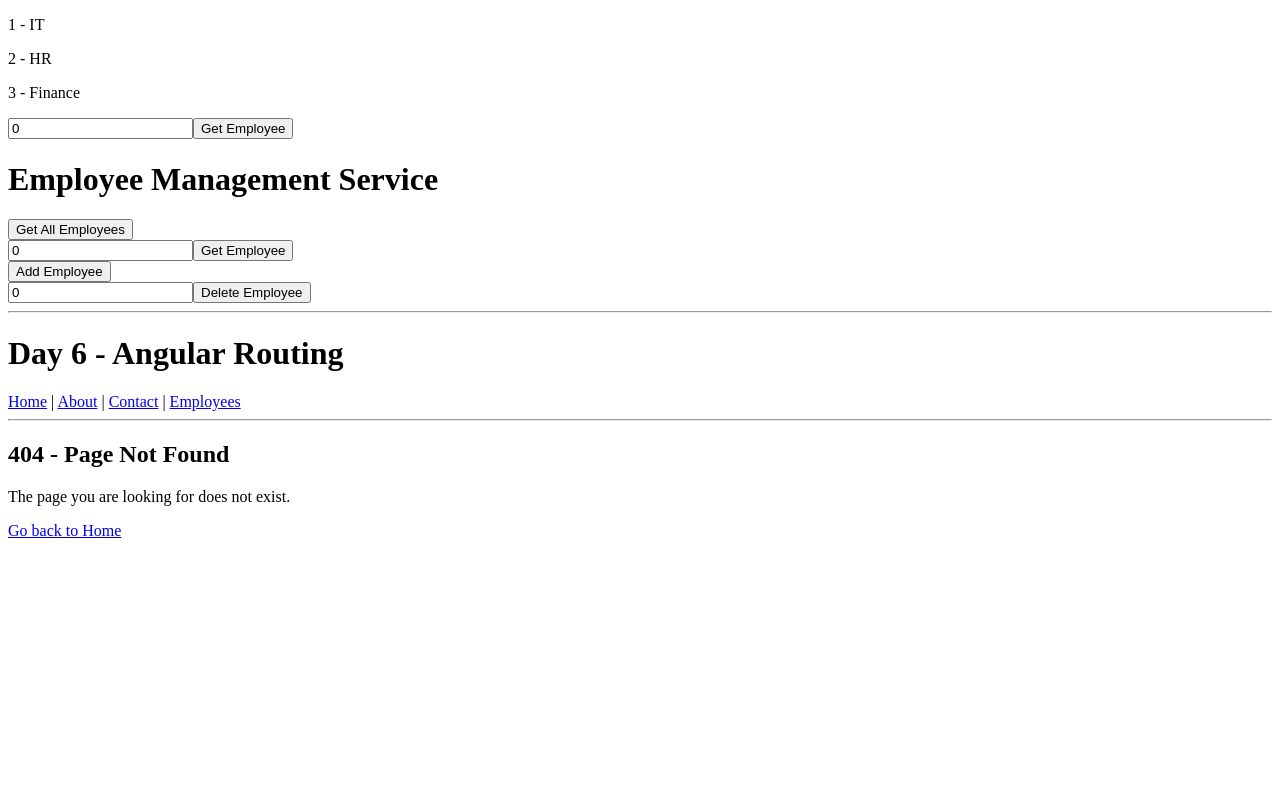
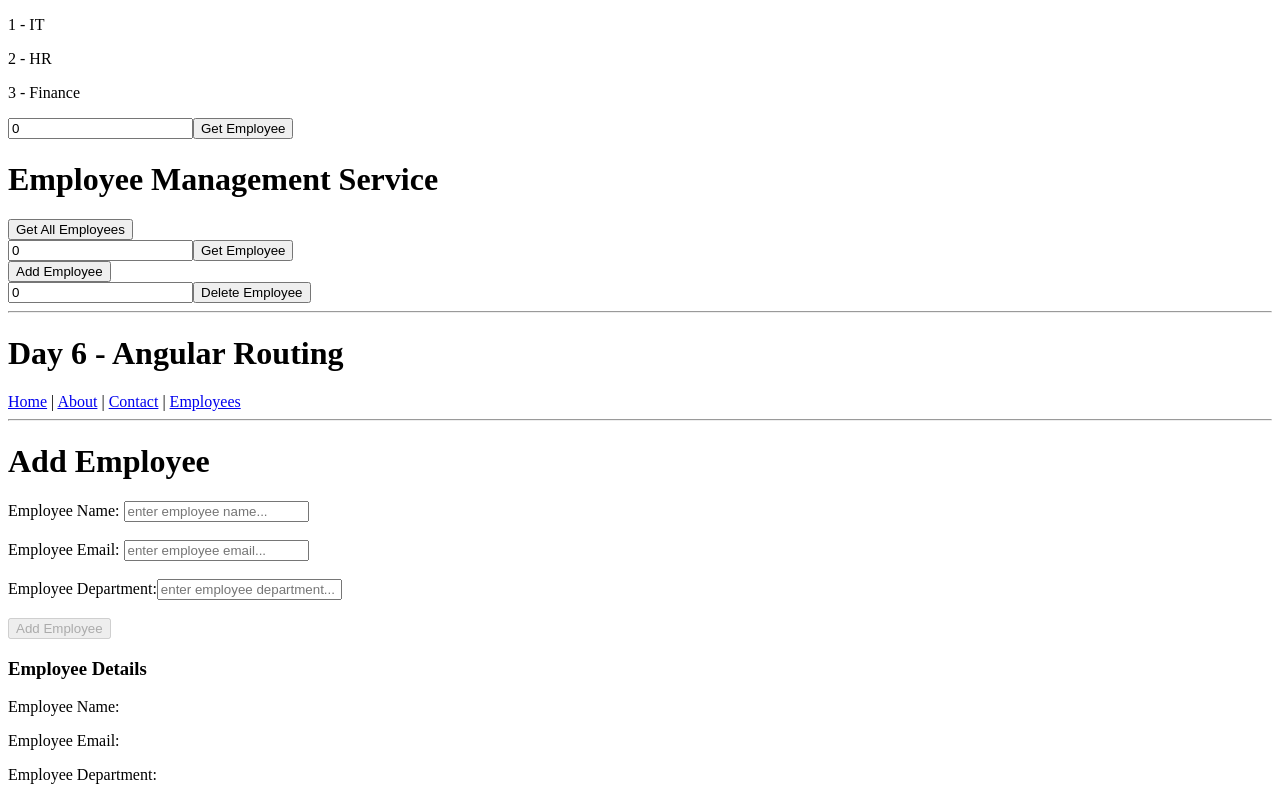
Before and after one commit to Ashishlulla/Angular25Days, an Angular app: page /add-employee in a window 1280 px wide. Shown: the part 3119-3919 px from the top of the page. Before the commit the page ends 3667 px from the top, so only its background shows below. Built offline with nearby package versions, Linux system fonts and the light colour scheme.

Commit message:
Day 7: Angular forms and validation

```diff
--- a/src/app/app.routes.ts
+++ b/src/app/app.routes.ts
@@ -4,6 +4,7 @@ import { Home } from './home/home';
 import { About } from './about/about';
 import { NotFound } from './not-found/not-found';
 import { Contact } from './contact/contact';
+import { EmployeeForm } from './employee-form/employee-form';
 
 export const routes: Routes =
 [
@@ -12,5 +13,7 @@ export const routes: Routes =
     {path:'', component:Home},
     {path:'about', component:About},
     {path:'contact', component:Contact},
-    {path:'**', component:NotFound}
+    {path:'add-employee', component:EmployeeForm},
+    {path:'**', component:NotFound},
+
 ];
--- /dev/null
+++ b/src/app/employee-form/employee-form.html
@@ -0,0 +1,39 @@
+<h1>Add Employee</h1>
+
+<form #employeeForm="ngForm" (ngSubmit)="AddEmployee(employeeForm)">
+
+    <label>Employee Name: </label>
+    <input type="text" name="name" [(ngModel)]="name" placeholder="enter employee name..." required>
+
+    <br><br>
+
+    <label>Employee Email: </label>
+    <input type="email"
+    name="email"
+    [(ngModel)]="email"
+    pattern="[a-zA-Z0-9._%+-]+@[a-zA-Z0-9.-]+\.[a-zA-Z]{2,}"
+    placeholder="enter employee email..." required>
+
+    <br><br>
+
+    <label>Employee Department:</label>
+    <input type="text" name="department" [(ngModel)]="department" placeholder="enter employee department..." required>
+
+    <br><br>
+
+   @if (submitted && employeeForm.invalid)
+    {
+        <p style="color: red;">Please enter valid employee details.</p>
+    }
+
+    <button type="submit" [disabled]="employeeForm.invalid">Add Employee</button>
+</form>
+
+
+
+
+<h3>Employee Details</h3>
+
+<p>Employee Name: {{name}}</p>
+<p>Employee Email: {{email}}</p>
+<p>Employee Department: {{department}}</p>
--- /dev/null
+++ b/src/app/employee-form/employee-form.ts
@@ -0,0 +1,30 @@
+import { Component } from '@angular/core';
+import { FormsModule, NgForm } from '@angular/forms';
+
+@Component({
+  imports: [FormsModule],
+  selector: 'app-employee-form',
+  styleUrl: './employee-form.css',
+  templateUrl: './employee-form.html',
+})
+export class EmployeeForm {
+
+  name:string = '';
+  email:string='';
+  department:string = '';
+  submitted: boolean=false;
+
+  AddEmployee(form:NgForm): void{
+
+    if (form.invalid) {
+      return;
+    }
+
+    console.log(`Employee Name: ${this.name}`);
+    console.log(`Employee Email: ${this.email}`);
+    console.log(`Employee Department: ${this.department}`);
+
+    this.submitted=true;
+  }
+
+}
--- a/src/app/employees/employees.html
+++ b/src/app/employees/employees.html
@@ -1,5 +1,6 @@
 <h2>Employees Page</h2>
 
+<a routerLink="/add-employee">Add Employee</a>
 <p>Welcome to the Employees page.</p>
 
 <p>Employee Id : {{employeeId}}</p>
--- a/src/app/employees/employees.ts
+++ b/src/app/employees/employees.ts
@@ -1,8 +1,8 @@
 import { Component, inject } from '@angular/core';
-import { ActivatedRoute } from '@angular/router';
+import { ActivatedRoute, RouterLink } from '@angular/router';
 
 @Component({
-  imports: [],
+  imports: [RouterLink],
   selector: 'app-employees',
   styleUrl: './employees.css',
   templateUrl: './employees.html',
```
Also changed, not shown: src/app/employee-form/employee-form.css (added), 1 other file (tests, documents, lock files or other folders).
